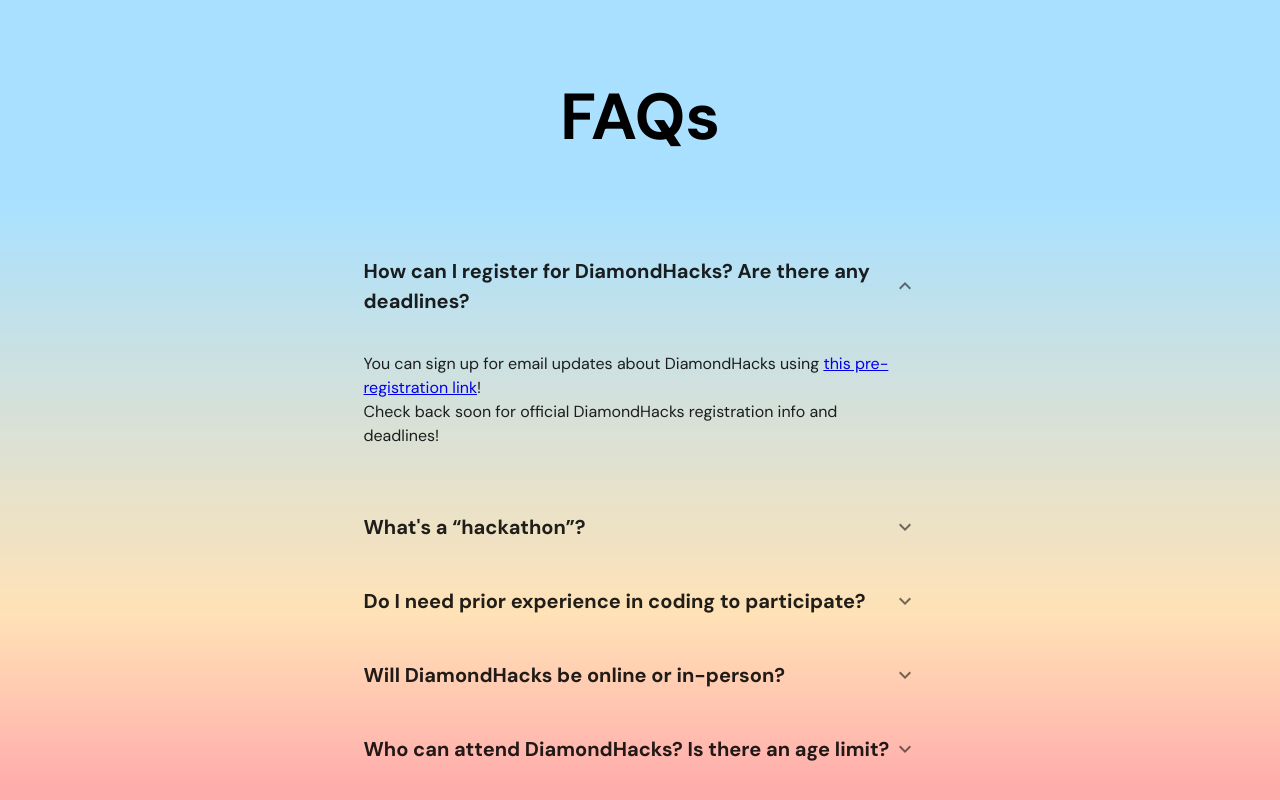
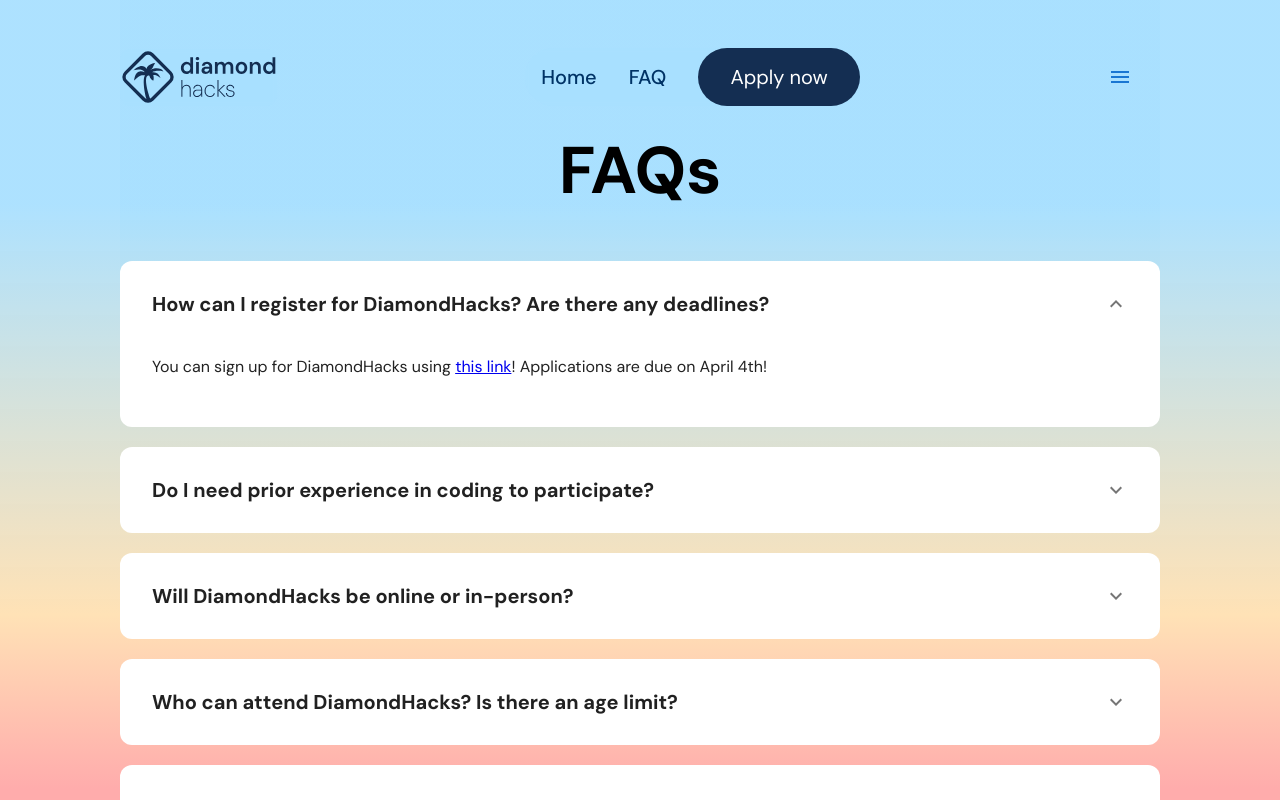
Before and after one commit to acmucsd/diamondhacks, a Next.js app: page /Faq in a window 1280 px wide. Both pictures are taken after a click on the button 628 px from the left and 306 px from the top of the page. Shown: the top 800 px of the page. Built offline with nearby package versions, Linux system fonts and the light colour scheme.

Commit message:
finish faq

```diff
--- a/src/app/Faq/page.tsx
+++ b/src/app/Faq/page.tsx
@@ -2,6 +2,8 @@ import FAQ from '@/sections/FAQ';
 
 export default function Home() {
   return (
+    <main>
       <FAQ />
+    </main>
   );
 }
--- a/src/app/globals.css
+++ b/src/app/globals.css
@@ -20,4 +20,9 @@ body {
   display: flex;
   flex-direction: column;
   align-items: center;
+  margin: 0 var(--side-padding);
+
+  @media screen and (max-width: 768px) {
+    margin: 0 var(--side-padding-small);
+  }
 }
--- a/src/app/layout.tsx
+++ b/src/app/layout.tsx
@@ -2,6 +2,7 @@ import Footer from '@/sections/footer';
 import './globals.css';
 import type { Metadata } from 'next';
 import { DM_Sans } from 'next/font/google';
+import Navbar from '@/sections/navbar';
 
 const dmSans = DM_Sans({ subsets: ['latin'] });
 
@@ -12,8 +13,11 @@ export const metadata: Metadata = {
 
 export default function RootLayout({ children }: { children: React.ReactNode }) {
   return (
-    <html lang="en">
-      <body className={dmSans.className}>{children}</body>
+    <html lang="en" suppressHydrationWarning>
+      <body className={dmSans.className}>
+        <Navbar />
+        {children}
+      </body>
       <footer className={dmSans.className}>
         <Footer />
       </footer>
--- a/src/components/Faq/index.tsx
+++ b/src/components/Faq/index.tsx
@@ -31,7 +31,7 @@ export default function FAQ({ data }: FaqProps) {
     };
 
   return (
-    <ThemeProvider theme={theme} >
+    <ThemeProvider theme={theme}>
       {data.map((questionObject, index) => (
         <Accordion
           disableGutters
@@ -39,9 +39,8 @@ export default function FAQ({ data }: FaqProps) {
           expanded={expandedIndex === index}
           onChange={handleChange(index)}
           sx={{
-            //borderTop: index === 0 ? 3 : 0,
-            //border: '1px solid transparent', // Set transparent border
-            bgcolor: 'transparent',
+            padding: '1rem',
+            borderRadius: '0.75rem !important',
             boxShadow: 'none',
             margin: '20px 0',
             '&.Mui-expanded': {
@@ -49,18 +48,16 @@ export default function FAQ({ data }: FaqProps) {
             },
             '&:before': {
               display: 'none',
-            }
+            },
           }}
           key={questionObject.question}
         >
           <AccordionSummary expandIcon={<ExpandMoreIcon className={s.header} />}>
-            <Typography sx={{ fontSize: 20,
-              fontWeight: 'bold',
-              }}>
+            <Typography sx={{ fontSize: 20, fontWeight: 'bold' }}>
               {questionObject.question}
             </Typography>
           </AccordionSummary>
-          <AccordionDetails className={s.description} >
+          <AccordionDetails className={s.description}>
             <Typography component="div" sx={{ fontSize: 16 }}>
               <div>{questionObject.answer}</div>
             </Typography>
--- a/src/sections/FAQ/faq.tsx
+++ b/src/sections/FAQ/faq.tsx
@@ -4,24 +4,17 @@ const data = {
       question: 'How can I register for DiamondHacks? Are there any deadlines?',
       answer: (
         <p>
-            You can sign up for email updates about DiamondHacks using{' '}
+          You can sign up for DiamondHacks using{' '}
           <a
             href="https://acmurl.com/diamondhacks-preregister"
             target="_blank"
             rel="noopener noreferrer"
           >
-              this pre-registration link
+            this link
           </a>
-            !
-            <br />
-            Check back soon for official DiamondHacks registration info and deadlines!
+          ! Applications are due on April 4th!
         </p>
       ),
-      },
-      {
-        question: "What's a “hackathon”?",
-        answer:
-          'Hackathons are collaborative events where you can build innovative software/hardware projects in a short period of time (apps, websites, etc). Hackathons are a great opportunity to learn something new in the technology space and apply your knowledge to find creative solutions to problems in our world!',
     },
     {
       question: 'Do I need prior experience in coding to participate?',
@@ -39,6 +32,16 @@ const data = {
         'Undergraduate students enrolled in any college/university are eligible to attend DiamondHacks!',
     },
     {
+      question: 'Where is the schedule of events?',
+      answer:
+        'The detailed hackathon schedule will be released soon! For now, hacking is scheduled to start on Saturday at noon and end Sunday evening! We’ll also have lots of fun events, panels, workshops, and activities!',
+    },
+    {
+      question: 'Will DiamondHacks cover my lodging or transportation?',
+      answer:
+        'Unfortunately, we are unable to offer overnight lodging or transportation reimbursements due to school policy. Venues will close at 9pm and you will be responsible for finding your own lodging.',
+    },
+    {
       question: 'Who can I reach out to for questions or concerns?',
       answer:
         'Please reach out to hackathon@acmucsd.org with any questions or concerns about DiamondHacks!',
--- a/src/sections/FAQ/index.tsx
+++ b/src/sections/FAQ/index.tsx
@@ -1,5 +1,5 @@
 import Faq from '../../components/Faq';
-import faqData from './faq.tsx';
+import faqData from './faq';
 import s from './style.module.css';
 
 export default function FAQ() {
--- a/src/sections/FAQ/style.module.css
+++ b/src/sections/FAQ/style.module.css
@@ -3,21 +3,13 @@
 }
 
 .faqContainer {
-    max-width: 1440px;
-    margin: 0 auto;
-    width: 65%;
-    padding-top: 10px;
-    padding-bottom: 50px;
   display: flex;
   align-items: center;
   flex-direction: column;
 }
 
 .faqTitle {
-    font-size: 65px;
+  font-size: 4.125rem;
+  margin-bottom: 3rem;
+  margin-top: 8rem;
 }
-
-  .faqBox {
-    margin-top: 20px;
-    max-width: 900px;
-  }
--- a/src/sections/landing/hero/index.tsx
+++ b/src/sections/landing/hero/index.tsx
@@ -3,13 +3,10 @@ import Image from 'next/image';
 import styles from './style.module.scss';
 import Arrow from '@/public/arrow.svg';
 import BackgroundGraphic from '@/components/background';
-import Navbar from '@/sections/navbar';
 
 const Hero = () => {
   return (
     <div className={styles.container}>
-      <Navbar />
-
       <BackgroundGraphic />
       <div className={styles.cta}>
         <div>
--- a/src/sections/navbar/index.tsx
+++ b/src/sections/navbar/index.tsx
@@ -1,3 +1,4 @@
+'use client';
 import Link from 'next/link';
 import styles from './style.module.scss';
 import { useState } from 'react';
@@ -10,6 +11,10 @@ const LINKS = [
   {
     name: 'Home',
     href: '/',
+  },
+  {
+    name: 'FAQ',
+    href: '/faq',
   },
 ];
 
@@ -72,7 +77,7 @@ export default function Navbar() {
             backgroundColor: 'rgba(252, 252, 252, 0.7)',
             maxHeight: '80vh',
             width: '100%',
-            margin: 0,
+            margin: '0 calc(-1 * var(--side-padding-small))',
             alignSelf: 'flex-start',
             alignItems: 'center',
             padding: '1rem 0',
@@ -93,7 +98,17 @@ export default function Navbar() {
             onClick={handleMobileClose}
             style={{ textDecoration: 'none', color: 'inherit' }}
           >
-            <div className={styles.leftSection}>
+            <div
+              className={styles.leftSection}
+              style={
+                mobileOpen
+                  ? {
+                      backdropFilter: 'unset',
+                      backgroundColor: 'transparent',
+                    }
+                  : undefined
+              }
+            >
               <img
                 className={styles.logoImage}
                 src="/diamondhacks-logo.svg"
--- a/src/sections/navbar/style.module.scss
+++ b/src/sections/navbar/style.module.scss
@@ -1,17 +1,30 @@
 .container {
+  position: fixed;
   align-self: flex-start;
-
   display: flex;
   justify-content: space-between;
   align-items: center;
-  width: 100%;
+  width: calc(100% - 2 * var(--side-padding));
 
   padding: 3rem 0;
-  z-index: 1;
+  z-index: 100;
 
   @media screen and (max-width: 768px) {
     padding: 1rem 0;
+    width: calc(100% - 2 * var(--side-padding-small));
   }
+}
+
+.leftSection,
+.rightSectionDesktop {
+  backdrop-filter: blur(2px);
+  background-color: rgba(169, 224, 255, 0.7);
+  border-radius: 0.75rem;
+}
+
+.rightSectionDesktop {
+  padding-left: 1rem;
+  border-radius: 2rem;
 }
 
 .leftSection {
```
Also changed, not shown: src/app/page.module.scss (+1 -6 lines). Lines whose indentation alone changed are shown as unchanged.
